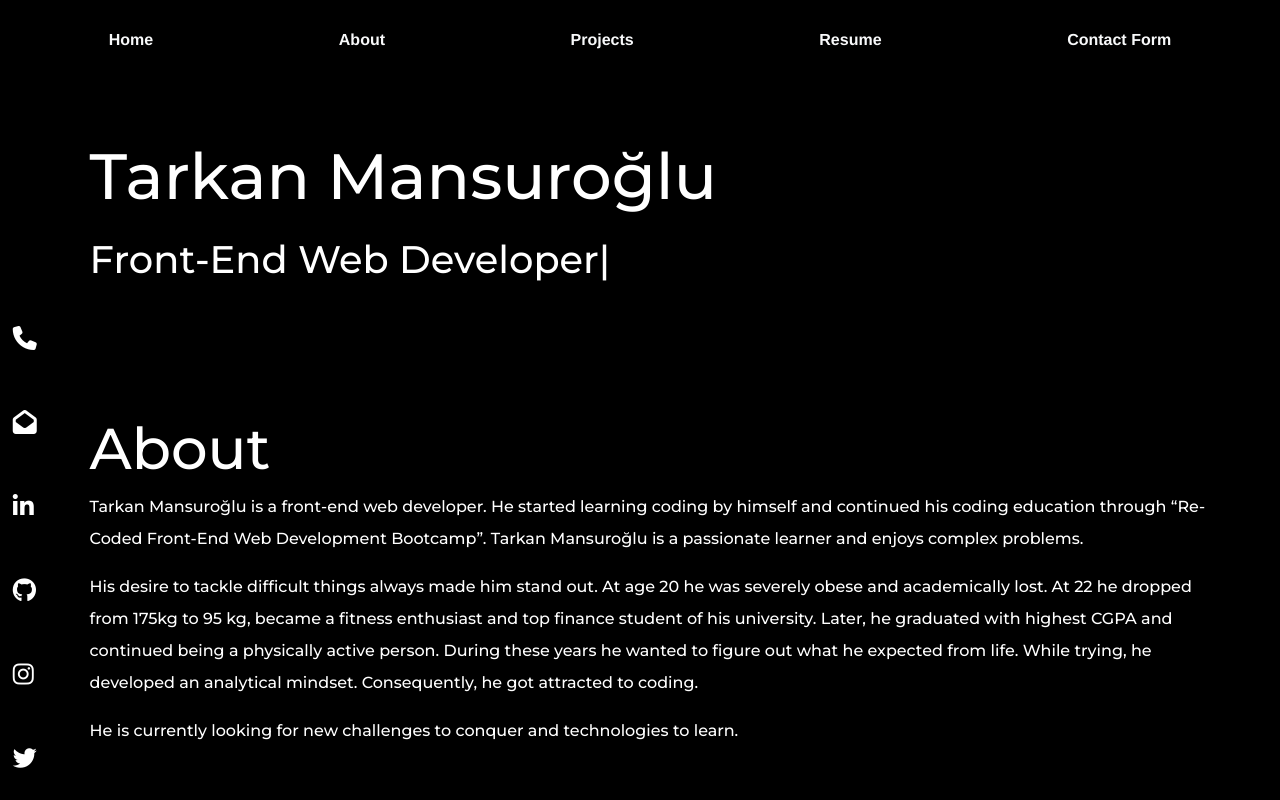
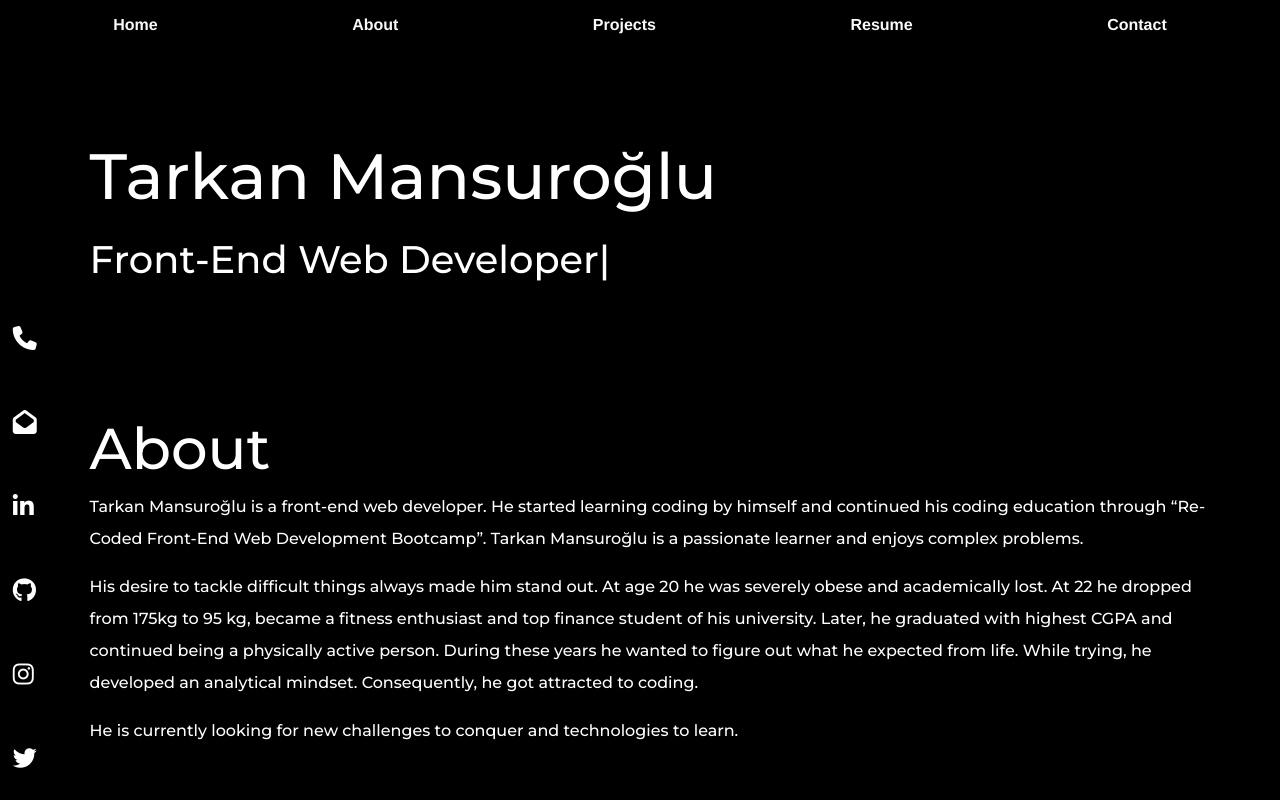
Before and after one commit to tmansuroglu/portfolio, a React (Create React App) app: page / in a window 1280 px wide. Shown: the top 800 px of the page. Built offline with nearby package versions, Linux system fonts and the light colour scheme.

Commit message:
rename contact

```diff
--- a/src/components/ContactForm/index.jsx
+++ b/src/components/Contact/index.jsx
@@ -1,12 +1,13 @@
-import React, { useState } from 'react';
+import React, { useState, useEffect } from 'react';
 import './index.css';
 import { Modal, Form, Button, Spinner } from 'react-bootstrap';
 import { useForm } from 'react-hook-form';
 import emailjs, { init } from 'emailjs-com';
 
-const ContactForm = ({ setModalVisibility, modalVisibility }) => {
+const Contact = ({ setModalVisibility, modalVisibility }) => {
     const [loading, setLoading] = useState(false);
     const [emailStatus, setEmailStatus] = useState();
+    const [shouldShowIcons, setShouldShowIcons] = useState(false);
     init('user_oNgyWxSIi4RmaCad8IwY4');
     const { register, handleSubmit } = useForm();
     const handleClose = () => {
@@ -35,6 +36,12 @@ const ContactForm = ({ setModalVisibility, modalVisibility }) => {
                 setEmailStatus(false);
             });
     };
+
+    useEffect(() => {
+        window.outerWidth < 578
+            ? setShouldShowIcons(true)
+            : setShouldShowIcons(false);
+    }, [modalVisibility]);
 
     return (
         <Modal
@@ -106,4 +113,4 @@ const ContactForm = ({ setModalVisibility, modalVisibility }) => {
     );
 };
 
-export default ContactForm;
+export default Contact;
--- a/src/components/Navbar/index.css
+++ b/src/components/Navbar/index.css
@@ -1,6 +1,6 @@
 .navbarContainer {
     background: black;
-    height: 10%;
+    height: 50px;
     box-shadow: 0px 5px 10px 0px rgba(0, 0, 0, 1);
 }
 
--- a/src/components/Navbar/index.jsx
+++ b/src/components/Navbar/index.jsx
@@ -3,13 +3,13 @@ import './index.css';
 import { Nav, Navbar } from 'react-bootstrap';
 import { BrowserRouter as Router } from 'react-router-dom';
 import { HashLink } from 'react-router-hash-link';
-import ContactForm from '../ContactForm';
+import Contact from '../Contact';
 
 const Navigation = () => {
     const [modalVisibility, setModalVisibility] = useState(false);
     return (
         <>
-            <ContactForm
+            <Contact
                 modalVisibility={modalVisibility}
                 setModalVisibility={setModalVisibility}
             />
@@ -52,7 +52,7 @@ const Navigation = () => {
                                 className='text-light navbarContainer__navs__nav'
                                 onClick={() => setModalVisibility(true)}
                             >
-                                Contact Form
+                                Contact
                             </HashLink>
                         </Router>
                     </Nav>
@@ -63,5 +63,3 @@ const Navigation = () => {
 };
 
 export default Navigation;
-
-// <Navbar collapseOnSelect expand='lg' >
--- a/src/components/Sidebar/index.css
+++ b/src/components/Sidebar/index.css
@@ -26,7 +26,7 @@
     margin: auto;
 }
 
-@media only screen and (max-width: 700px) {
+@media only screen and (max-width: 577px) {
     .sidebar {
         display: none;
     }
```
Also changed, not shown: src/components/Contact/index.css (renamed from src/components/ContactForm/index.css), 1 other file (tests, documents, lock files or other folders).
